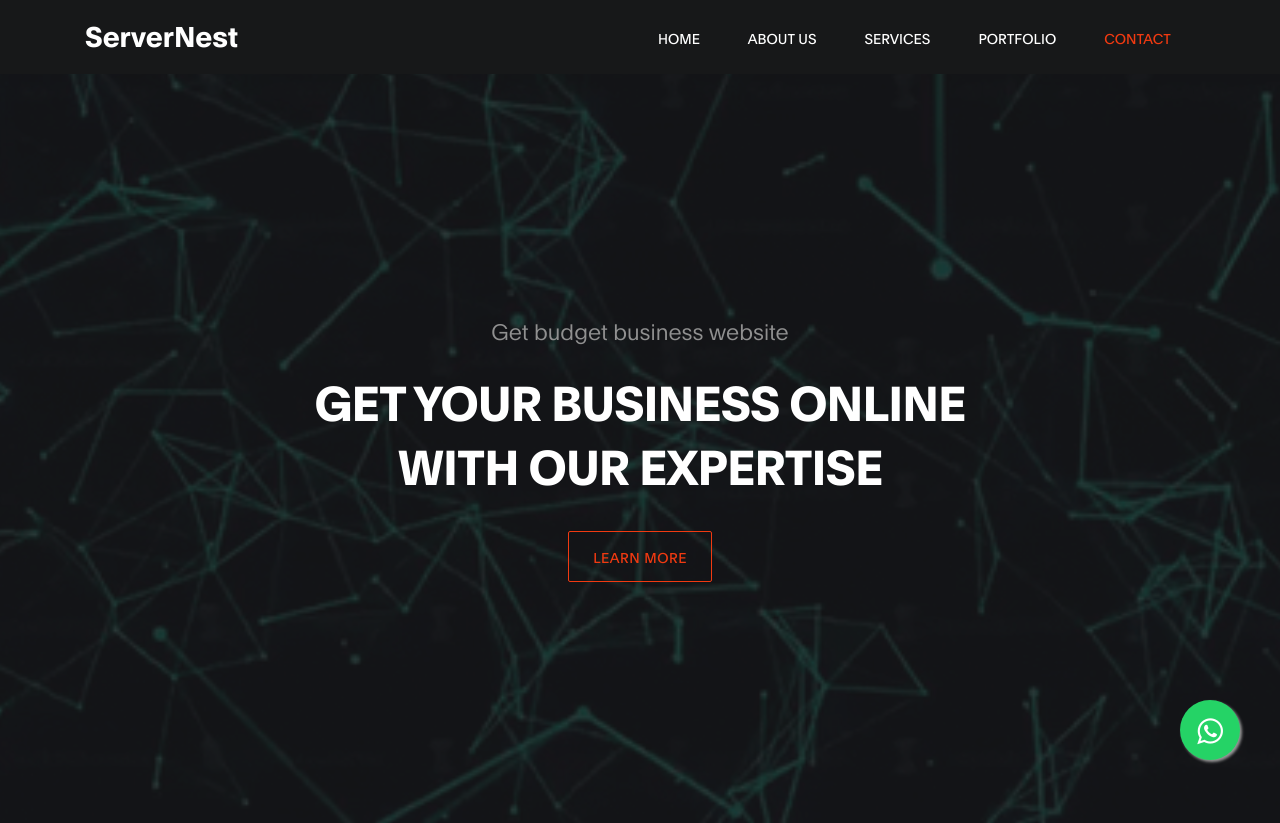
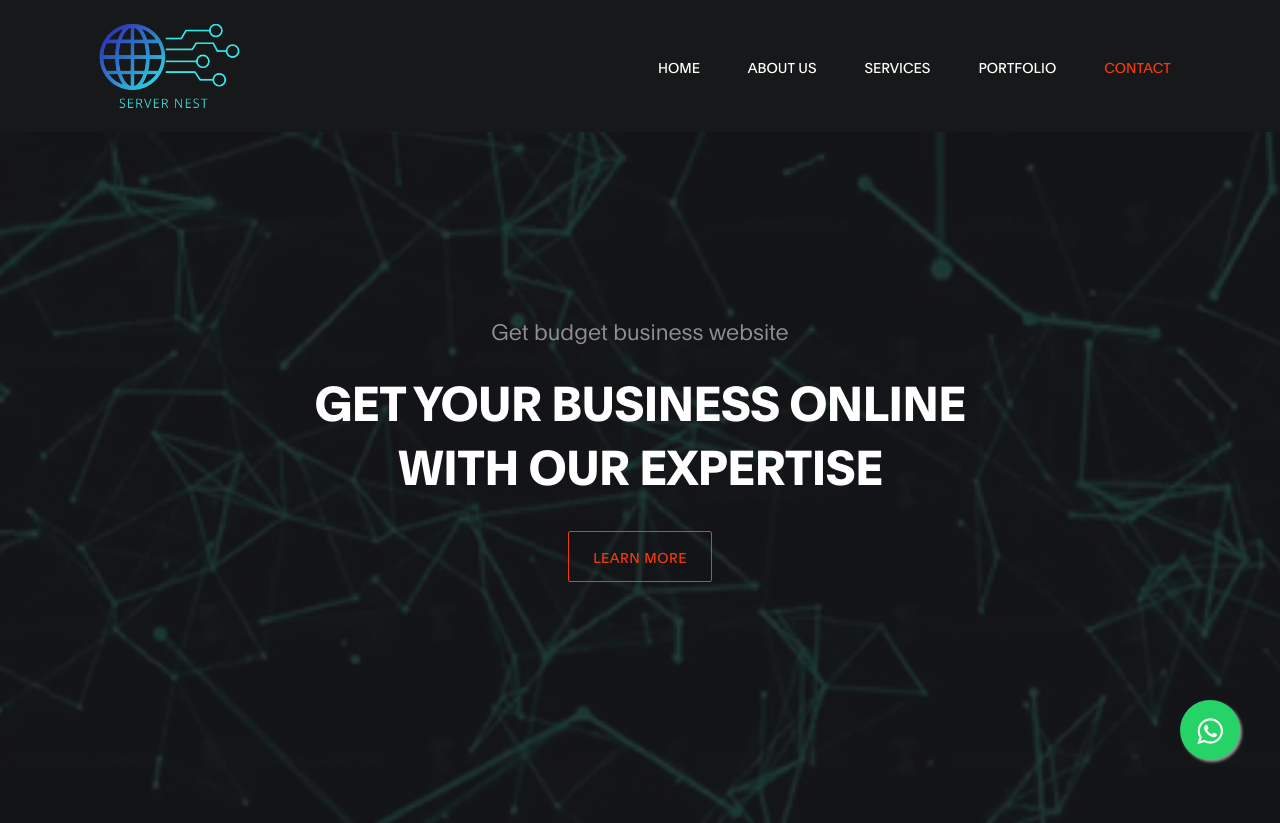
Before and after one commit to testacc93/serverside, a Django app: page / in a window 1280 px wide. Shown: the top 823 px of the page. Run offline with Django 4.2, Linux system fonts and the light colour scheme; some libraries are stand-ins or nearby versions.

Commit message:
adadded logo

```diff
--- a/templates/home.html
+++ b/templates/home.html
@@ -115,6 +115,9 @@
             height:200px;
             width:100%;
         }
+        .responsive {
+            height: 100px;
+          }
     </style>
 </head>
 <a href="https://api.whatsapp.com/send?phone=919307851903&text=Hello. I would like to build a business website." class="float" target="_blank">
@@ -129,7 +132,9 @@
     <nav class="navbar navbar-expand-lg fixed-top">
         <div class="container">
 
-            <a class="navbar-brand" href="/">ServerNest</a>
+            {% comment %} <a class="" href="/"><img src="{% static "images/logo.png" %}" class="responsive" alt="logo">
+            </a> {% endcomment %}
+            <img src="{% static "images/logo.png" %}" alt="Nature" class="responsive" >
 
             <button class="navbar-toggler" type="button" data-toggle="collapse" data-target="#navbarNav" aria-controls="navbarNav" aria-expanded="false"
                 aria-label="Toggle navigation">
```
Also changed, not shown: serversideapp/static/images/logo.png (added).
